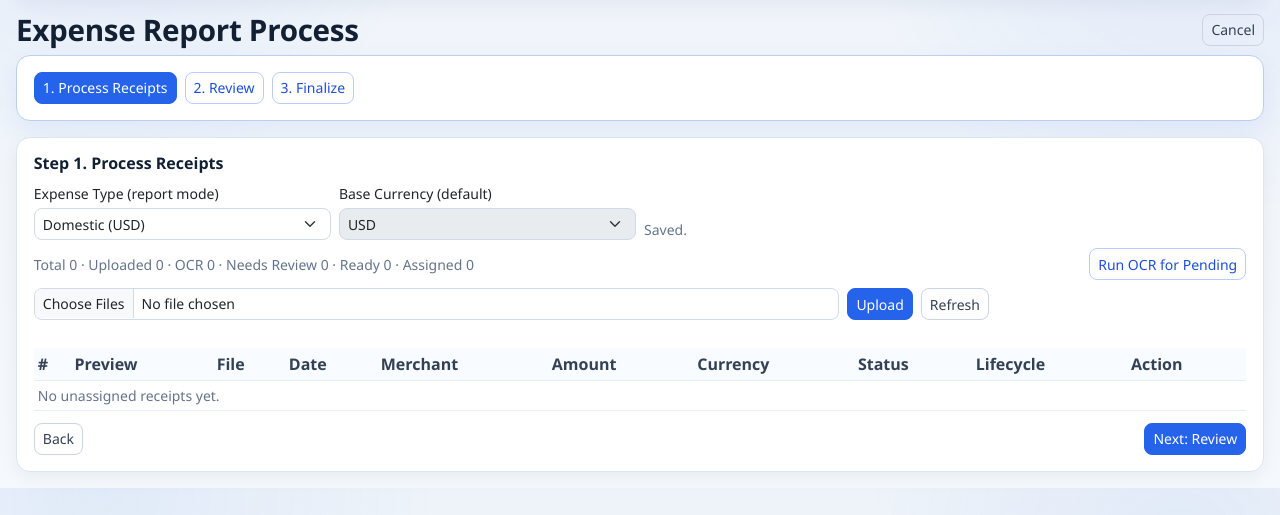
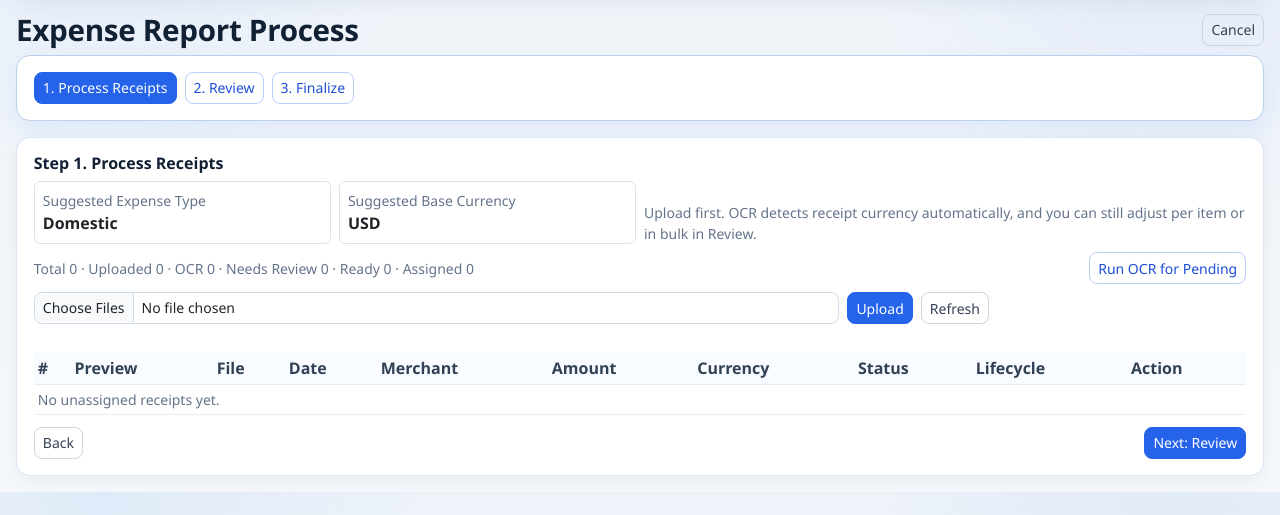
Before and after one commit to 2030Retire/EZWorks-Expense, a Flask app: page /reports/wizard/upload in a window 1280 px wide. Shown: the part 152-667 px from the top of the page. Run offline with Flask 3, Linux system fonts and the light colour scheme; the visitor is signed in with stand-in values (Sample User, id 1); data comes from the database, SQL or seed files in the repository; data that the repository does not hold is empty; some libraries are stand-ins or nearby versions.

Commit message:
feat: infer wizard mode and support document templates

```diff
--- a/app.py
+++ b/app.py
@@ -762,8 +762,17 @@ def _tenant_template_dir(host: str) -> Path:
     return p
 
 
-def _template_filename_for_mode(mode: str) -> str:
+def _normalize_document_type_id(value: str) -> str:
+    raw = str(value or "").strip().lower().replace(" ", "_").replace("-", "_")
+    return "".join(ch for ch in raw if ch.isalnum() or ch == "_")[:40]
+
+
+def _template_filename_for_mode(mode: str, document_type: str | None = None) -> str:
     mode_key = str(mode or "domestic").strip().lower()
+    doc_key = _normalize_document_type_id(document_type or "")
+    prefix = f"template_{mode_key}"
+    if doc_key:
+        return f"{prefix}__{doc_key}.xlsx"
     if mode_key == "international":
         return "template_international.xlsx"
     if mode_key == "domestic":
@@ -771,12 +780,17 @@ def _template_filename_for_mode(mode: str) -> str:
     return "template.xlsx"
 
 
-def get_template_path(mode: str = "domestic", host: str | None = None) -> Path | None:
+def get_template_path(mode: str = "domestic", host: str | None = None, document_type: str | None = None) -> Path | None:
     """Resolve template path in tenant scope first, then shared default fallback."""
     host_key = (host or _get_request_host()).strip().lower()
     mode_key = str(mode or "domestic").strip().lower()
     fname = _template_filename_for_mode(mode_key)
+    doc_fname = _template_filename_for_mode(mode_key, document_type=document_type) if document_type else None
     candidates = [
+        *([
+            _tenant_template_dir(host_key) / doc_fname,
+            DEFAULT_TEMPLATE_DIR / doc_fname,
+        ] if doc_fname else []),
         _tenant_template_dir(host_key) / fname,
         DEFAULT_TEMPLATE_DIR / fname,
     ]
@@ -2113,7 +2127,9 @@ def inbox_generate_report():
         return jsonify({"error": "At least one receipt must have a valid date and amount."}), 400
 
     mode = (body.get("mode") or "domestic").strip().lower()
-    template_path = get_template_path(mode, host=host)
+    document_type = str(body.get("document_type") or "").strip()
+    document_type_id = _normalize_document_type_id(body.get("document_type_id") or document_type)
+    template_path = get_template_path(mode, host=host, document_type=document_type_id)
     if not template_path:
         return jsonify({"error": f"'{mode}' template is missing."}), 400
 
@@ -2153,7 +2169,6 @@ def inbox_generate_report():
         "manager": body.get("manager", ""),
         "project": body.get("project", ""),
     }
-    document_type = str(body.get("document_type") or "").strip()
     trip_title = str(body.get("trip_title") or body.get("title") or document_type or "").strip()
     submission_date = parse_date(body.get("submission_date"))
     settlement_month = body.get("settlement_month")
@@ -3491,7 +3506,8 @@ def admin_upload_template():
         return jsonify({"error": "Only .xlsx files are accepted."}), 400
 
     mode = request.form.get("mode", "domestic")
-    fname = _template_filename_for_mode(mode)
+    document_type = request.form.get("document_type", "")
+    fname = _template_filename_for_mode(mode, document_type=document_type)
     save_path = _tenant_template_dir(host) / fname
     file.save(str(save_path))
     stat = save_path.stat()
@@ -3508,7 +3524,8 @@ def admin_template_info():
     if not _check_admin(request):
         return jsonify({"error": "Admin authentication required."}), 401
     host = _get_request_host()
-    result = {}
+    cfg = load_config(host)
+    result = {"base": {}, "document_templates": {}}
     for mode, fname in [("domestic", "template_domestic.xlsx"),
                          ("international", "template_international.xlsx"),
                          ("default", "template.xlsx")]:
@@ -3517,7 +3534,7 @@ def admin_template_info():
         p = tenant_p if tenant_p.exists() else default_p
         if p.exists():
             stat = p.stat()
-            result[mode] = {
+            result["base"][mode] = {
                 "exists":    True,
                 "filename":  fname,
                 "size_kb":   round(stat.st_size / 1024, 1),
@@ -3525,7 +3542,30 @@ def admin_template_info():
                 "scope":     "tenant" if p == tenant_p else "shared_default",
             }
         else:
-            result[mode] = {"exists": False}
+            result["base"][mode] = {"exists": False}
+    for item in cfg.get("document_types", []):
+        if not item or not item.get("id"):
+            continue
+        doc_id = _normalize_document_type_id(item.get("id"))
+        result["document_templates"][doc_id] = {
+            "label": str(item.get("label") or doc_id),
+            "domestic": {"exists": False},
+            "international": {"exists": False},
+        }
+        for mode in ("domestic", "international"):
+            fname = _template_filename_for_mode(mode, document_type=doc_id)
+            tenant_p = _tenant_template_dir(host) / fname
+            default_p = DEFAULT_TEMPLATE_DIR / fname
+            p = tenant_p if tenant_p.exists() else default_p
+            if p.exists():
+                stat = p.stat()
+                result["document_templates"][doc_id][mode] = {
+                    "exists": True,
+                    "filename": fname,
+                    "size_kb": round(stat.st_size / 1024, 1),
+                    "modified": datetime.fromtimestamp(stat.st_mtime).strftime("%Y-%m-%d %H:%M"),
+                    "scope": "tenant" if p == tenant_p else "shared_default",
+                }
     return jsonify(result)
 
 
@@ -3573,9 +3613,10 @@ def admin_template_preview():
     if not ok:
         return jsonify({"error": err}), 403
     mode = (request.args.get("mode") or "domestic").strip().lower()
+    document_type = request.args.get("document_type", "")
     if mode not in {"domestic", "international", "default"}:
         mode = "domestic"
-    p = get_template_path(mode, host=host)
+    p = get_template_path(mode, host=host, document_type=document_type)
     if not p:
         return jsonify({"error": "Template not found."}), 404
     try:
--- a/templates/report_wizard_generate.html
+++ b/templates/report_wizard_generate.html
@@ -294,6 +294,7 @@
         mode: document.getElementById("mode").value,
         title: document.getElementById("title").value.trim(),
         document_type: document.getElementById("documentType").value.trim(),
+        document_type_id: document.getElementById("documentType").selectedOptions?.[0]?.dataset?.docId || "",
         currency: document.getElementById("currency").value.trim().toUpperCase(),
         exchange_rate: Number(fx.default_rate || cfg?.accounting?.company_average_fx || 1),
         exchange_rates: rateMode === "date_based" ? (fx.rates || {}) : {},
--- a/templates/report_wizard_upload.html
+++ b/templates/report_wizard_upload.html
@@ -20,24 +20,18 @@
       <h6 class="mb-2">Step 1. Process Receipts</h6>
       <div class="row g-2 mb-2">
         <div class="col-lg-3 col-md-6">
-          <label class="form-label small mb-1">Expense Type (report mode)</label>
-          <select id="startReportType" class="form-select form-select-sm" onchange="applyStartRules(); saveStartOptions();">
-            <option value="domestic">Domestic</option>
-            <option value="international">International</option>
-          </select>
+          <div class="border rounded p-2 h-100">
+            <div class="small text-muted">Suggested Expense Type</div>
+            <div class="fw-semibold" id="detectedReportType">Domestic</div>
+          </div>
         </div>
         <div class="col-lg-3 col-md-6">
-          <label class="form-label small mb-1">Base Currency (default)</label>
-          <select id="startCurrency" class="form-select form-select-sm" onchange="saveStartOptions();">
-            <option value="USD">USD</option>
-            <option value="KRW">KRW</option>
-            <option value="EUR">EUR</option>
-            <option value="JPY">JPY</option>
-            <option value="CNY">CNY</option>
-            <option value="GBP">GBP</option>
-          </select>
+          <div class="border rounded p-2 h-100">
+            <div class="small text-muted">Suggested Base Currency</div>
+            <div class="fw-semibold" id="detectedBaseCurrency">USD</div>
+          </div>
         </div>
-        <div class="col-lg-6 col-md-12 d-flex align-items-end"><div id="startMsg" class="small text-muted">OCR may detect receipt currency automatically. You can adjust per item or in bulk during Review.</div></div>
+        <div class="col-lg-6 col-md-12 d-flex align-items-end"><div id="startMsg" class="small text-muted">Upload first. OCR detects receipt currency automatically, and you can still adjust per item or in bulk in Review.</div></div>
       </div>
 
       <div class="d-flex justify-content-between align-items-center mb-2">
@@ -100,39 +94,40 @@
     }
     function wizardSet(key, value){ try{ localStorage.setItem(key, JSON.stringify({ ts: Date.now(), value })); }catch(_){} }
 
-    function applyStartRules(){
-      const mode = String(document.getElementById("startReportType").value || "domestic");
-      const cur = document.getElementById("startCurrency");
-      if (mode === "domestic"){ cur.value = "USD"; cur.disabled = true; } else { cur.disabled = false; }
+    function inferWizardSettingsFromRows(items){
+      const list = Array.isArray(items) ? items : [];
+      const counts = new Map();
+      let hasNonUsd = false;
+      for (const row of list){
+        const currency = String(row?.currency || "USD").toUpperCase();
+        counts.set(currency, Number(counts.get(currency) || 0) + 1);
+        if (currency && currency !== "USD") hasNonUsd = true;
+      }
+      let dominant = "USD";
+      let maxCount = -1;
+      [...counts.entries()].forEach(([code, count]) => {
+        if (count > maxCount || (count === maxCount && code !== "USD")) {
+          dominant = code;
+          maxCount = count;
+        }
+      });
+      const reportType = hasNonUsd ? "international" : "domestic";
+      const currency = reportType === "domestic" ? "USD" : (dominant || "USD");
+      return { reportType, currency };
     }
-    function saveStartOptions(){
+    function applySuggestedSettings(items){
       const s = wizardGet(SETTINGS_KEY, {}) || {};
-      s.reportType = String(document.getElementById("startReportType").value || "domestic");
-      s.currency = String(document.getElementById("startCurrency").value || "USD").toUpperCase();
-      if (s.reportType === "domestic") s.currency = "USD";
+      const inferred = inferWizardSettingsFromRows(items);
+      s.reportType = inferred.reportType;
+      s.currency = inferred.currency;
       wizardSet(SETTINGS_KEY, s);
-      document.getElementById("startMsg").textContent = "Saved.";
+      document.getElementById("detectedReportType").textContent = inferred.reportType === "international" ? "International" : "Domestic";
+      document.getElementById("detectedBaseCurrency").textContent = inferred.currency;
     }
     async function initStartOptions(){
       const s = wizardGet(SETTINGS_KEY, {}) || {};
-      document.getElementById("startReportType").value = s.reportType || "domestic";
-      document.getElementById("startCurrency").value = (s.currency || "USD").toUpperCase();
-      try{
-        const r = await fetch("/api/config");
-        const d = await r.json();
-        if(r.ok){
-          const modes = d?.modes || {};
-          const sel = document.getElementById("startReportType");
-          const opts = [];
-          if (modes?.domestic?.enabled !== false) opts.push({v:"domestic",l:modes?.domestic?.label || "Domestic"});
-          if (modes?.international?.enabled !== false) opts.push({v:"international",l:modes?.international?.label || "International"});
-          sel.innerHTML = opts.map(x=>`<option value="${x.v}">${esc(x.l)}</option>`).join("");
-          if ([...sel.options].some(o=>o.value === (s.reportType || ""))) sel.value = s.reportType;
-          else if (opts[0]) sel.value = opts[0].v;
-        }
-      }catch(_){ }
-      applyStartRules();
-      saveStartOptions();
+      document.getElementById("detectedReportType").textContent = String(s.reportType || "domestic").toLowerCase() === "international" ? "International" : "Domestic";
+      document.getElementById("detectedBaseCurrency").textContent = String(s.currency || "USD").toUpperCase();
     }
 
     function summarizeLifecycle(items){
@@ -193,6 +188,7 @@
     function renderSummary(){
       const s = summarizeLifecycle(rows);
       document.getElementById("progressSummary").textContent = `Total ${s.total} · Uploaded ${s.uploaded} · OCR ${s.ocr} · Needs Review ${s.needs_review} · Ready ${s.ready} · Assigned ${s.assigned}`;
+      applySuggestedSettings(rows);
     }
     async function refreshRows(){
       const r = await fetch("/api/inbox/receipts?report_status=unassigned&limit=500");
```
Also changed, not shown: templates/admin.html (+42 -5 lines), templates/report_wizard_review.html (+24 -0 lines).
